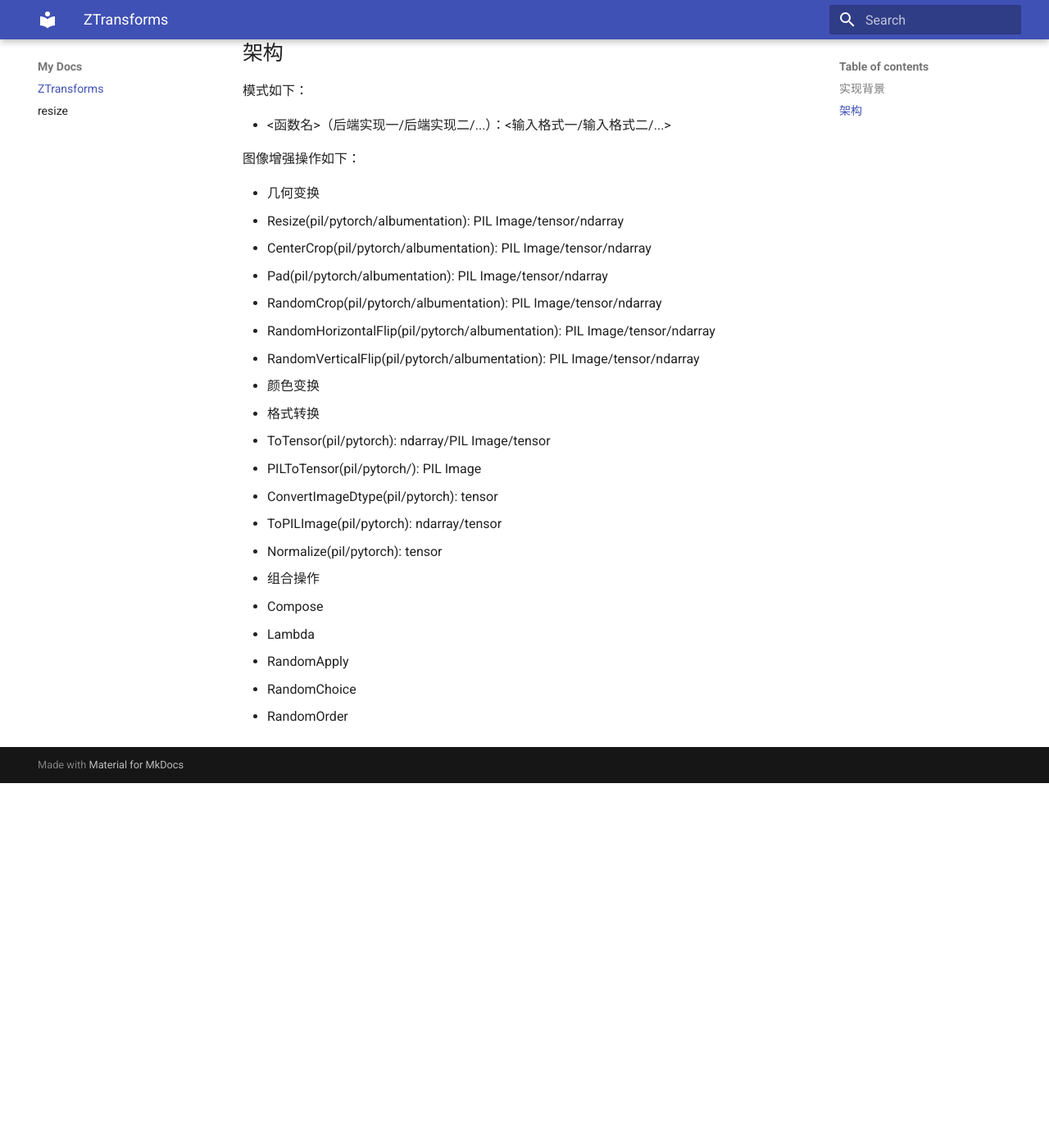
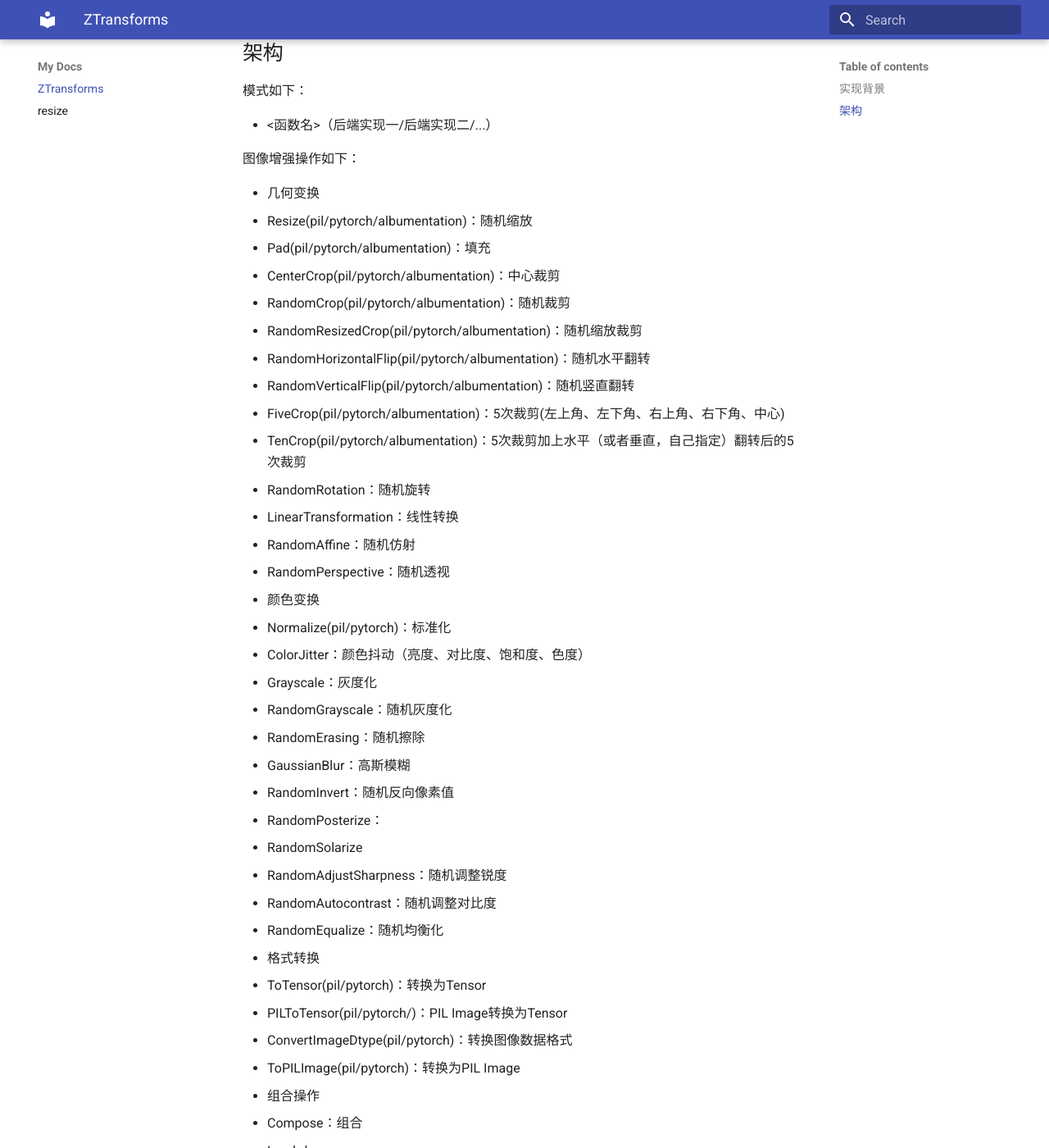
Before and after one commit to ZJCV/ZTransforms, an MkDocs documentation site: the page built from docs/index.md, in a window 1280 px wide and 1400 px high, scrolled down 1155 px. Shown: the whole window at 82% size. Built offline with MkDocs 1.6.1 and Material for MkDocs 9.7.7, drawn with Linux system fonts in a browser that asks for light colours; before the commit the page ends 2110 px from its top, so only the background shows below that; some of the changed text lies outside the part shown.

Commit message:
chore(ztransforms): update docs and samples

```diff
--- a/docs/index.md
+++ b/docs/index.md
@@ -43,27 +43,45 @@ read and decode data directly as torch tensor with torchscript support (for PNG
 
 模式如下：
 
-* <函数名>（后端实现一/后端实现二/...）：<输入格式一/输入格式二/...>
+* <函数名>（后端实现一/后端实现二/...）
 
 图像增强操作如下：
 
 * 几何变换
-  * Resize(pil/pytorch/albumentation): PIL Image/tensor/ndarray
-  * CenterCrop(pil/pytorch/albumentation): PIL Image/tensor/ndarray
-  * Pad(pil/pytorch/albumentation): PIL Image/tensor/ndarray
-  * RandomCrop(pil/pytorch/albumentation): PIL Image/tensor/ndarray
-  * RandomHorizontalFlip(pil/pytorch/albumentation): PIL Image/tensor/ndarray
-  * RandomVerticalFlip(pil/pytorch/albumentation): PIL Image/tensor/ndarray
+  * Resize(pil/pytorch/albumentation)：随机缩放
+  * Pad(pil/pytorch/albumentation)：填充
+  * CenterCrop(pil/pytorch/albumentation)：中心裁剪
+  * RandomCrop(pil/pytorch/albumentation)：随机裁剪
+  * RandomResizedCrop(pil/pytorch/albumentation)：随机缩放裁剪
+  * RandomHorizontalFlip(pil/pytorch/albumentation)：随机水平翻转
+  * RandomVerticalFlip(pil/pytorch/albumentation)：随机竖直翻转
+  * FiveCrop(pil/pytorch/albumentation)：5次裁剪(左上角、左下角、右上角、右下角、中心)
+  * TenCrop(pil/pytorch/albumentation)：5次裁剪加上水平（或者垂直，自己指定）翻转后的5次裁剪
+  * RandomRotation：随机旋转
+  * LinearTransformation：线性转换
+  * RandomAffine：随机仿射
+  * RandomPerspective：随机透视
 * 颜色变换
+  * Normalize(pil/pytorch)：标准化
+  * ColorJitter：颜色抖动（亮度、对比度、饱和度、色度）
+  * Grayscale：灰度化
+  * RandomGrayscale：随机灰度化
+  * RandomErasing：随机擦除
+  * GaussianBlur：高斯模糊
+  * RandomInvert：随机反向像素值
+  * RandomPosterize：
+  * RandomSolarize
+  * RandomAdjustSharpness：随机调整锐度
+  * RandomAutocontrast：随机调整对比度
+  * RandomEqualize：随机均衡化
 * 格式转换
-  * ToTensor(pil/pytorch): ndarray/PIL Image/tensor
-  * PILToTensor(pil/pytorch/): PIL Image
-  * ConvertImageDtype(pil/pytorch): tensor
-  * ToPILImage(pil/pytorch): ndarray/tensor
-  * Normalize(pil/pytorch): tensor
+  * ToTensor(pil/pytorch)：转换为Tensor
+  * PILToTensor(pil/pytorch/)：PIL Image转换为Tensor
+  * ConvertImageDtype(pil/pytorch)：转换图像数据格式
+  * ToPILImage(pil/pytorch)：转换为PIL Image
 * 组合操作
-  * Compose
+  * Compose：组合
   * Lambda
-  * RandomApply
-  * RandomChoice
-  * RandomOrder
+  * RandomApply：对增强列表中的操作按概率执行
+  * RandomChoice：随机选择一个增强列表中的操作
+  * RandomOrder：随机排序增强列表
```
Also changed, not shown: 5 other files.
